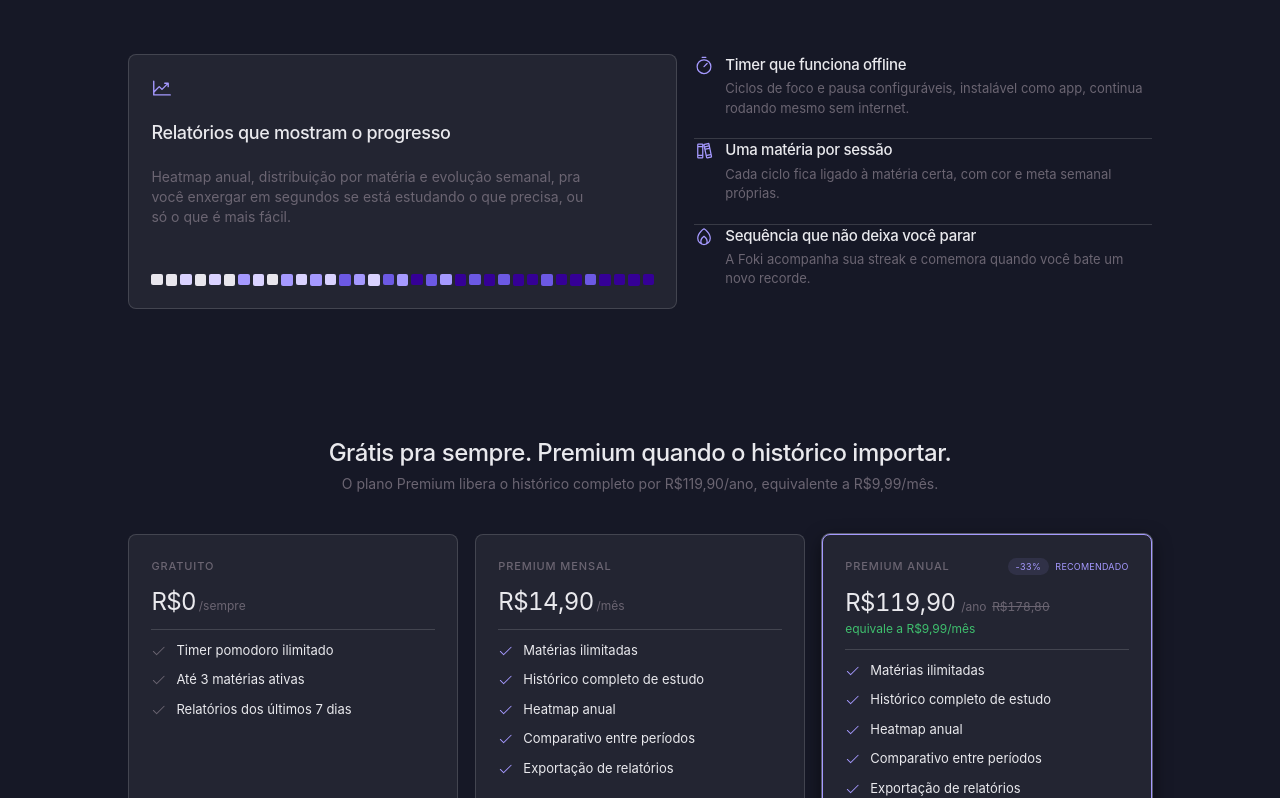
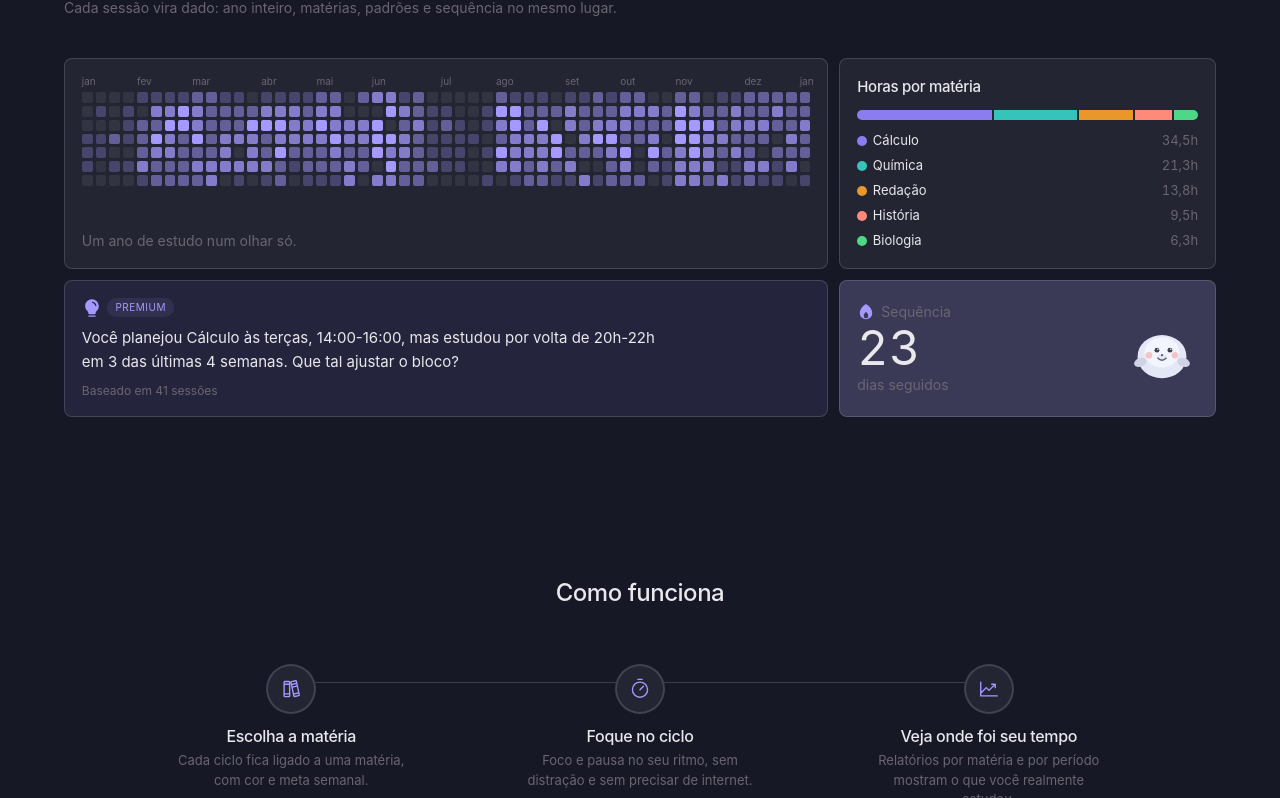
Before and after one commit to WilliamLunelli/Pomofoca, a React (Vite) app in the folder apps/web/: page / in a window 1280 px wide. Shown: the part 922-1720 px from the top of the page. Built offline with nearby package versions, Linux system fonts and the light colour scheme; no server answers.

Commit message:
agent(programador): OBJETIVO (rodada 2 de 2): refazer as seções ABAIXO do hero n

```diff
--- /dev/null
+++ b/apps/web/src/components/landing/DemoWeek.tsx
@@ -0,0 +1,67 @@
+// Grade semanal de exemplo (dados fixos), no mesmo formato do RoutinePage:
+// colunas = dias, blocos posicionados por hora de inicio/fim.
+
+const DAYS = ['Seg', 'Ter', 'Qua', 'Qui', 'Sex', 'Sáb', 'Dom'];
+const FIRST_HOUR = 6;
+const LAST_HOUR = 24;
+
+interface DemoBlock {
+  day: number;
+  start: number;
+  end: number;
+  label: string;
+  color: string;
+}
+
+const BLOCKS: DemoBlock[] = [
+  { day: 0, start: 8, end: 10, label: 'Química', color: '#35C3BB' },
+  { day: 1, start: 14, end: 16, label: 'Cálculo', color: '#8B7CF0' },
+  { day: 2, start: 19, end: 21, label: 'Redação', color: '#E9962B' },
+  { day: 3, start: 14, end: 16, label: 'Cálculo', color: '#8B7CF0' },
+  { day: 4, start: 9, end: 11, label: 'História', color: '#FF8A7A' },
+  { day: 5, start: 10, end: 12, label: 'Biologia', color: '#4ED886' },
+];
+
+const SPAN = LAST_HOUR - FIRST_HOUR;
+
+export function DemoWeek({ className }: { className?: string }) {
+  return (
+    <div
+      className={className}
+      role="img"
+      aria-label="Exemplo de rotina semanal com blocos de estudo por matéria"
+    >
+      <div className="mb-2 grid grid-cols-7 gap-1.5">
+        {DAYS.map((d) => (
+          <span key={d} className="text-center text-[11px] text-muted">
+            {d}
+          </span>
+        ))}
+      </div>
+      <div className="grid h-52 grid-cols-7 gap-1.5">
+        {DAYS.map((d, day) => (
+          <div
+            key={d}
+            className="relative rounded-[6px]"
+            style={{ background: 'var(--color-accent-tint)' }}
+          >
+            {BLOCKS.filter((b) => b.day === day).map((b) => (
+              <div
+                key={b.label + b.start}
+                className="absolute inset-x-0.5 flex items-start overflow-hidden rounded-[4px] px-1 py-0.5 text-[10px] font-medium leading-tight"
+                style={{
+                  top: `${((b.start - FIRST_HOUR) / SPAN) * 100}%`,
+                  height: `${((b.end - b.start) / SPAN) * 100}%`,
+                  background: b.color,
+                  color: '#1f1b24',
+                }}
+              >
+                {b.label}
+              </div>
+            ))}
+          </div>
+        ))}
+      </div>
+    </div>
+  );
+}
--- a/apps/web/src/pages/LandingPage.tsx
+++ b/apps/web/src/pages/LandingPage.tsx
@@ -1,44 +1,40 @@
 import { useEffect, useRef, useState, type CSSProperties, type ReactNode } from 'react';
-import { ChartLineUp, Flame, Books, Timer as TimerIcon } from '@phosphor-icons/react';
+import {
+  Books,
+  CalendarBlank,
+  ChartLineUp,
+  Flame,
+  Lightbulb,
+  Timer as TimerIcon,
+  WifiSlash,
+} from '@phosphor-icons/react';
 import { Link } from 'react-router-dom';
 
 import { Foki } from '@/components/Foki';
 import { DemoHeatmap } from '@/components/landing/DemoHeatmap';
+import { DemoSubjects } from '@/components/landing/DemoSubjects';
 import { DemoTimer } from '@/components/landing/DemoTimer';
+import { DemoWeek } from '@/components/landing/DemoWeek';
 import { LandingHeader } from '@/components/landing/LandingHeader';
 import { PlanCards, type PlanCardAction } from '@/components/PlanCards';
 import { useAuth } from '@/context/AuthContext';
 import { YEARLY_MONTHLY_EQUIVALENT, YEARLY_PRICE, formatBRL } from '@/lib/plans';
 
-// Grades decorativas (mesma rampa de 5 niveis do heatmap real em ReportsPage),
-// niveis fixos - nao vem de dados, so ilustram o recurso.
-const HEATMAP_LEVEL_COLOR = [
-  'var(--f-track)',
-  'var(--color-accent-200)',
-  'var(--color-accent-400)',
-  'var(--color-accent-600)',
-  'var(--color-accent-800)',
-];
-const STRIP_HEATMAP = [
-  0, 0, 1, 0, 1, 0, 2, 1, 0, 2, 1, 2, 1, 3, 2, 1, 3, 2, 4, 3, 2, 4, 3, 4, 3, 4, 4, 3, 4,
-  4, 3, 4, 4, 4, 4,
-];
-
-const SUPPORTING_FEATURES = [
+const STEPS = [
+  {
+    icon: Books,
+    title: 'Escolha a matéria',
+    body: 'Cada ciclo fica ligado a uma matéria, com cor e meta semanal.',
+  },
   {
     icon: TimerIcon,
-    title: 'Timer que funciona offline',
-    body: 'Ciclos de foco e pausa configuráveis, instalável como app, continua rodando mesmo sem internet.',
+    title: 'Foque no ciclo',
+    body: 'Foco e pausa no seu ritmo, sem distração e sem precisar de internet.',
   },
   {
-    icon: Books,
-    title: 'Uma matéria por sessão',
-    body: 'Cada ciclo fica ligado à matéria certa, com cor e meta semanal próprias.',
-  },
-  {
-    icon: Flame,
-    title: 'Sequência que não deixa você parar',
-    body: 'A Foki acompanha sua streak e comemora quando você bate um novo recorde.',
+    icon: ChartLineUp,
+    title: 'Veja onde foi seu tempo',
+    body: 'Relatórios por matéria e por período mostram o que você realmente estudou.',
   },
 ];
 
@@ -65,12 +61,22 @@ function useRevealOnScroll<T extends HTMLElement>() {
   return { ref, visible };
 }
 
-function Reveal({ children, delay = 0 }: { children: ReactNode; delay?: number }) {
+function Reveal({
+  children,
+  delay = 0,
+  className,
+}: {
+  children: ReactNode;
+  delay?: number;
+  className?: string;
+}) {
   const { ref, visible } = useRevealOnScroll<HTMLDivElement>();
   return (
     <div
       ref={ref}
-      className={visible ? 'reveal reveal-visible' : 'reveal'}
+      className={[visible ? 'reveal reveal-visible' : 'reveal', className]
+        .filter(Boolean)
+        .join(' ')}
       style={{ transitionDelay: visible ? `${delay}ms` : '0ms' }}
     >
       {children}
@@ -149,58 +155,146 @@ export function LandingPage() {
         </div>
       </section>
 
-      <section className="px-6 py-16 md:px-12">
-        <div className="mx-auto max-w-5xl">
+      {/* Para onde foi seu tempo: bento de 4 celulas (2+1 / 2+1 no desktop) */}
+      <section className="px-6 py-20 md:px-12">
+        <div className="mx-auto max-w-6xl">
           <Reveal>
-            <h2 className="mb-12 max-w-lg text-2xl">
-              Não é só um timer. É onde seu tempo de estudo vira números.
-            </h2>
+            <h2 className="mb-3 max-w-lg text-2xl">Para onde foi seu tempo</h2>
+            <p className="mb-10 max-w-xl text-sm text-muted">
+              Cada sessão vira dado: ano inteiro, matérias, padrões e sequência no mesmo
+              lugar.
+            </p>
           </Reveal>
-          <div className="grid gap-6 lg:grid-cols-[1.2fr_1fr]">
-            <Reveal>
-              <div className="card flex h-full flex-col gap-5 p-8">
-                <ChartLineUp size={22} className="text-accent" />
-                <h3 className="text-lg font-heading">
-                  Relatórios que mostram o progresso
-                </h3>
-                <p className="max-w-md text-sm text-muted">
-                  Heatmap anual, distribuição por matéria e evolução semanal, pra você
-                  enxergar em segundos se está estudando o que precisa, ou só o que é mais
-                  fácil.
+          <div className="grid gap-4 lg:grid-cols-3">
+            <Reveal className="lg:col-span-2">
+              <div className="card flex h-full flex-col gap-4 p-6">
+                <DemoHeatmap />
+                <p className="mt-auto text-sm text-muted">
+                  Um ano de estudo num olhar só.
                 </p>
-                <div className="mt-auto grid grid-cols-[repeat(35,minmax(0,1fr))] gap-[3px] pt-2">
-                  {STRIP_HEATMAP.map((level, i) => (
-                    <div
-                      key={i}
-                      className="aspect-square rounded-[2px]"
-                      style={{ background: HEATMAP_LEVEL_COLOR[level] }}
-                    />
-                  ))}
-                </div>
               </div>
             </Reveal>
-            <div className="divide-y divide-divider">
-              {SUPPORTING_FEATURES.map((f, i) => (
-                <Reveal key={f.title} delay={i * 60}>
-                  <div className="flex gap-4 py-5 first:pt-0">
-                    <f.icon size={20} className="mt-0.5 shrink-0 text-accent" />
-                    <div>
-                      <h3 className="mb-1 text-[15px] font-heading">{f.title}</h3>
-                      <p className="text-[13px] text-muted">{f.body}</p>
-                    </div>
+            <Reveal delay={60}>
+              <div className="card flex h-full flex-col gap-4 p-6">
+                <h3 className="text-[15px] font-heading">Horas por matéria</h3>
+                <DemoSubjects />
+              </div>
+            </Reveal>
+            <Reveal className="lg:col-span-2" delay={60}>
+              <div
+                className="flex h-full flex-col gap-3 rounded-[var(--radius-md)] border border-divider p-6"
+                style={{ background: 'var(--color-accent-tint)' }}
+              >
+                <div className="flex items-center gap-2">
+                  <Lightbulb size={20} weight="fill" className="text-accent" />
+                  <span className="tag tag-accent">Premium</span>
+                </div>
+                <p className="max-w-xl text-[15px] leading-relaxed">
+                  Você planejou Cálculo às terças, 14:00-16:00, mas estudou por volta de
+                  20h-22h em 3 das últimas 4 semanas. Que tal ajustar o bloco?
+                </p>
+                <p className="mt-auto text-xs text-muted">Baseado em 41 sessões</p>
+              </div>
+            </Reveal>
+            <Reveal delay={120}>
+              <div
+                className="flex h-full items-center justify-between gap-4 rounded-[var(--radius-md)] border border-divider p-6"
+                style={{ background: 'var(--landing-wash)' }}
+              >
+                <div>
+                  <div className="mb-1 flex items-center gap-1.5 text-sm text-muted">
+                    <Flame size={18} weight="fill" className="text-accent" />
+                    Sequência
                   </div>
-                </Reveal>
-              ))}
-            </div>
+                  <div className="font-heading text-5xl leading-none tabular-nums">23</div>
+                  <div className="mt-1 text-sm text-muted">dias seguidos</div>
+                </div>
+                <Foki state="celebrating" size={72} />
+              </div>
+            </Reveal>
           </div>
         </div>
       </section>
 
-      <section className="px-6 py-16 md:px-12">
+      {/* Como funciona: 3 passos num trilho (horizontal no desktop, vertical no mobile) */}
+      <section className="px-6 py-20 md:px-12">
+        <div className="mx-auto max-w-5xl">
+          <Reveal>
+            <h2 className="mb-14 text-center text-2xl">Como funciona</h2>
+          </Reveal>
+          <ol className="relative m-0 grid list-none gap-10 p-0 md:grid-cols-3 md:gap-8">
+            <div
+              aria-hidden="true"
+              className="absolute bottom-6 left-6 top-6 w-px md:bottom-auto md:left-[16.67%] md:right-[16.67%] md:top-6 md:h-px md:w-auto"
+              style={{ background: 'var(--landing-rail)' }}
+            />
+            {STEPS.map((s, i) => (
+              <li key={s.title} className="relative">
+                <Reveal delay={i * 80}>
+                  <div className="flex gap-4 md:flex-col md:items-center md:text-center">
+                    <div
+                      className="relative z-10 flex h-12 w-12 shrink-0 items-center justify-center rounded-full border border-divider bg-surface"
+                      style={{ boxShadow: 'var(--shadow-sm)' }}
+                    >
+                      <s.icon size={22} className="text-accent" />
+                    </div>
+                    <div className="md:max-w-[240px]">
+                      <h3 className="mb-1 text-base font-heading">{s.title}</h3>
+                      <p className="text-[13px] text-muted">{s.body}</p>
+                    </div>
+                  </div>
+                </Reveal>
+              </li>
+            ))}
+          </ol>
+        </div>
+      </section>
+
+      {/* Diferenciais: texto a esquerda, demonstracao a direita (assimetrico) */}
+      <section className="px-6 py-20 md:px-12">
+        <div className="mx-auto grid max-w-5xl items-center gap-10 lg:grid-cols-[1fr_1.4fr] lg:gap-16">
+          <div className="flex flex-col gap-10">
+            <Reveal>
+              <div className="flex gap-4">
+                <WifiSlash size={22} className="mt-0.5 shrink-0 text-accent" />
+                <div>
+                  <h3 className="mb-1 text-lg font-heading">Funciona offline</h3>
+                  <p className="text-sm text-muted">
+                    Instale como app no celular ou no computador. Sem internet, o timer
+                    continua e suas sessões ficam salvas.
+                  </p>
+                </div>
+              </div>
+            </Reveal>
+            <Reveal delay={80}>
+              <div className="flex gap-4">
+                <CalendarBlank size={22} className="mt-0.5 shrink-0 text-accent" />
+                <div>
+                  <h3 className="mb-1 flex flex-wrap items-center gap-2 text-lg font-heading">
+                    Rotina da semana
+                    <span className="tag tag-outline">No plano grátis</span>
+                  </h3>
+                  <p className="text-sm text-muted">
+                    Monte uma grade semanal com blocos por matéria e compare o plano com o
+                    que você de fato estudou.
+                  </p>
+                </div>
+              </div>
+            </Reveal>
+          </div>
+          <Reveal delay={120}>
+            <div className="card p-5 md:p-6" style={{ boxShadow: 'var(--shadow-md)' }}>
+              <DemoWeek />
+            </div>
+          </Reveal>
+        </div>
+      </section>
+
+      <section className="px-6 py-20 md:px-12">
         <div className="mx-auto max-w-5xl">
           <Reveal>
             <h2 className="mb-2 text-center text-2xl">
-              Grátis pra sempre. Premium quando o histórico importar.
+              Grátis para sempre. Premium quando o histórico importar.
             </h2>
             <p className="mb-10 text-center text-sm text-muted">
               O plano Premium libera o histórico completo por R${formatBRL(YEARLY_PRICE)}
@@ -213,11 +307,45 @@ export function LandingPage() {
         </div>
       </section>
 
-      <footer className="flex flex-col items-center gap-3 border-t border-divider px-6 py-10 text-center md:px-12">
-        <Foki state="sleeping" size={36} />
-        <p className="text-xs text-muted">
-          Pomofoca: feito para quem estuda de verdade.
-        </p>
+      <section className="px-6 py-8 md:px-12">
+        <Reveal>
+          <div
+            className="mx-auto flex max-w-5xl flex-col items-center gap-6 rounded-[var(--radius-lg)] border border-divider px-6 py-12 text-center md:flex-row md:justify-between md:px-12 md:text-left"
+            style={{ background: 'var(--landing-wash)' }}
+          >
+            <div className="flex flex-col items-center gap-5 md:flex-row md:gap-8">
+              <Foki state="celebrating" size={88} />
+              <h2 className="text-2xl">Seu próximo ciclo começa agora.</h2>
+            </div>
+            <Link to={primaryCtaTo} className="btn btn-primary min-w-[180px] text-[15px]">
+              {primaryCtaLabel}
+            </Link>
+          </div>
+        </Reveal>
+      </section>
+
+      <footer className="mt-12 border-t border-divider px-6 py-10 md:px-12">
+        <div className="mx-auto flex max-w-5xl flex-col items-center justify-between gap-5 md:flex-row">
+          <div className="flex flex-col items-center gap-1 md:items-start">
+            <div className="flex items-center gap-2">
+              <TimerIcon weight="fill" size={20} className="text-accent" />
+              <span className="font-heading text-lg tracking-tight">Pomofoca</span>
+            </div>
+            <p className="text-xs text-muted">
+              Pomofoca, feito para quem estuda de verdade.
+            </p>
+          </div>
+          {!user && (
+            <nav className="flex items-center gap-4 text-sm">
+              <Link to="/login" className="text-muted hover:text-text">
+                Entrar
+              </Link>
+              <Link to="/register" className="text-muted hover:text-text">
+                Criar conta
+              </Link>
+            </nav>
+          )}
+        </div>
       </footer>
     </div>
   );
--- a/apps/web/src/styles/tokens.css
+++ b/apps/web/src/styles/tokens.css
@@ -52,6 +52,9 @@
   --landing-track: var(--f-track);
   --landing-muted: #55505c;
   --landing-glow: color-mix(in srgb, var(--color-accent) 14%, transparent);
+  /* Landing: fundo de celula em destaque e trilho dos passos. */
+  --landing-wash: color-mix(in srgb, var(--color-accent) 18%, var(--color-surface));
+  --landing-rail: color-mix(in srgb, var(--color-text) 18%, transparent);
 
   --space-1: 2.8px;
   --space-2: 5.6px;
```
